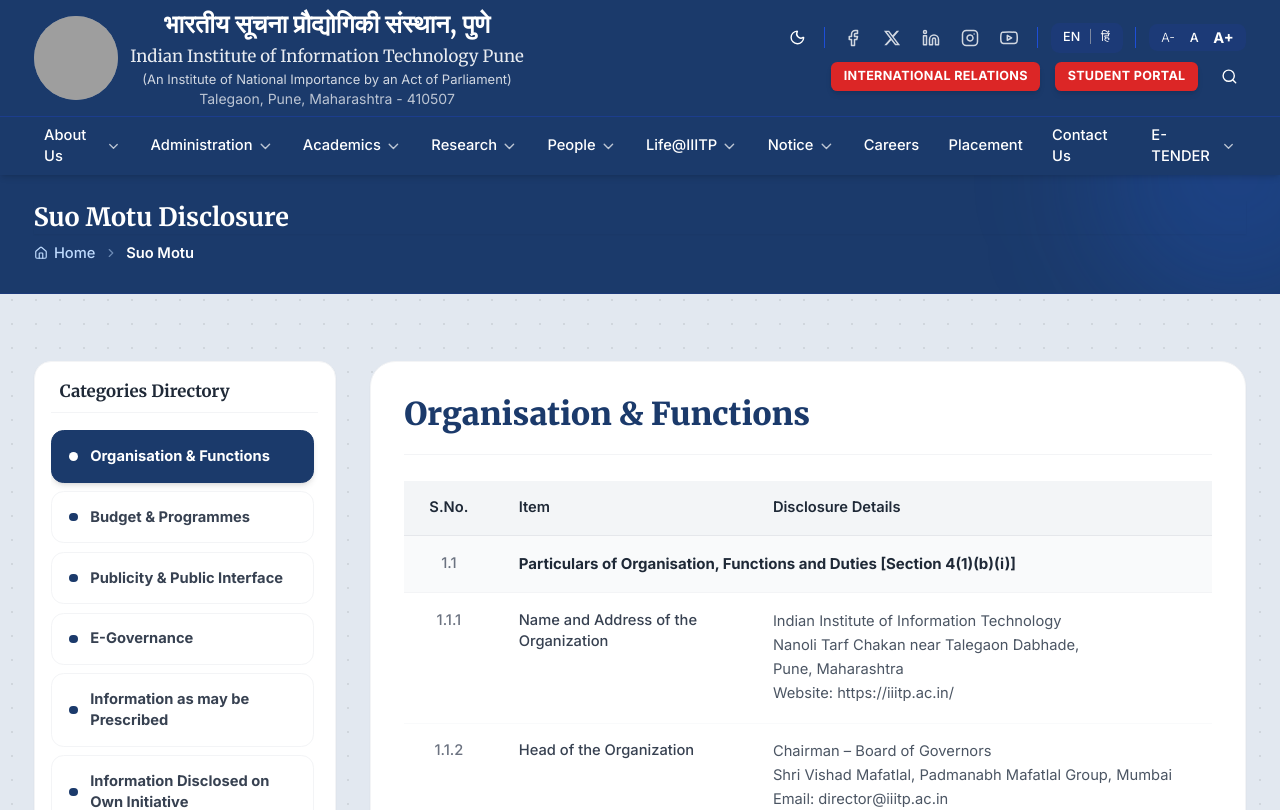
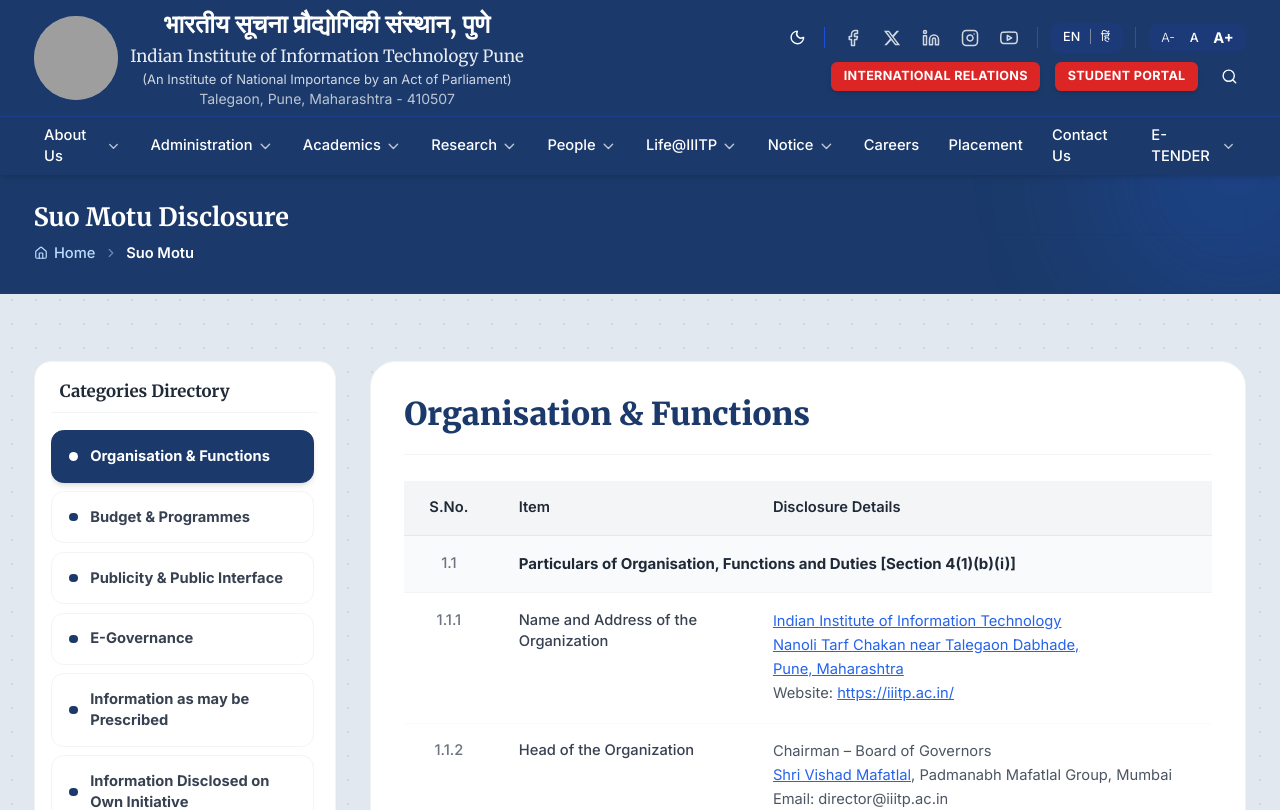
Before and after one commit to iiitp-official/website, a React (Vite) app: page /suo-motu in a window 1280 px wide. Shown: the top 810 px of the page. Built offline with nearby package versions, Linux system fonts and the light colour scheme; grey boxes are pictures that could not be loaded.

Commit message:
style: enhance suo moto disclosure styling and links

```diff
--- a/src/components/SuoMotuDisclosure.jsx
+++ b/src/components/SuoMotuDisclosure.jsx
@@ -107,7 +107,7 @@ export default function SuoMotuDisclosure() {
                       </td>
                     ) : (
                       <>
-                        <td className="py-4 px-6 text-sm text-gray-700 dark:text-gray-300 font-medium align-top">
+                        <td className="py-4 px-6 text-sm text-gray-700 dark:text-gray-300 font-medium align-top [&_a]:text-accent [&_a]:hover:text-brand-red dark:[&_a]:text-accent-dark [&_a]:transition-colors [&_a]:underline [&_p]:mt-2 [&_p:first-child]:mt-0">
                           {row.item}
                         </td>
                         <td className="py-4 px-6 text-sm text-gray-600 dark:text-gray-400 align-top">
@@ -136,8 +136,12 @@ export default function SuoMotuDisclosure() {
                               {row.details}
                               <ExternalLink size={14} className="shrink-0" />
                             </a>
+                          ) : typeof row.details === 'string' ? (
+                            <span className="whitespace-pre-line leading-relaxed block">{row.details}</span>
                           ) : (
-                            <span className="whitespace-pre-line leading-relaxed block">{row.details}</span>
+                            <div className="leading-relaxed [&_a]:text-accent [&_a]:hover:text-brand-red dark:[&_a]:text-accent-dark [&_a]:transition-colors [&_a]:underline [&_p]:mt-2 [&_p:first-child]:mt-0 [&_ul]:list-disc [&_ul]:pl-5 [&_ol]:list-decimal [&_ol]:pl-5 [&_li]:mt-1.5 [&_li:first-child]:mt-0 [&_strong]:text-gray-900 dark:[&_strong]:text-white">
+                              {row.details}
+                            </div>
                           )}
                         </td>
                       </>
@@ -147,6 +151,10 @@ export default function SuoMotuDisclosure() {
               </tbody>
             </table>
           </div>
+
+          <p className="text-sm text-gray-500 dark:text-gray-400 text-right mt-4">
+            Last Updated: 25-04-2026
+          </p>
         </div>
       </div>
     </div>
--- a/src/suo_motu_data/initiativeData.jsx
+++ b/src/suo_motu_data/initiativeData.jsx
@@ -22,7 +22,7 @@ export const initiativeData = [
     details: (
       <>
         Please click on the following links to view the details:
-        <br />
+        <div className="flex flex-col gap-1 mt-1.5">
           <a href="/" className="link">https://iiitp.ac.in</a>
           <a href="/people/faculty" className="link">Faculty Portfolios</a>
           <a href="/people/non-teaching-staff/regular" className="link">Non-Teaching Staff Directory</a>
@@ -32,6 +32,7 @@ export const initiativeData = [
           <a href="/e-tender/live" className="link">E-Tenders (Live & Archives)</a>
           <a href="/rti" className="link">RTI Portal</a>
           <a href="https://sites.google.com/iiitp.ac.in/library" target="_blank" rel="noopener noreferrer" className="link">Central Library</a>
+        </div>
       </>
     ),
   },
```
Lines whose indentation alone changed are shown as unchanged.
